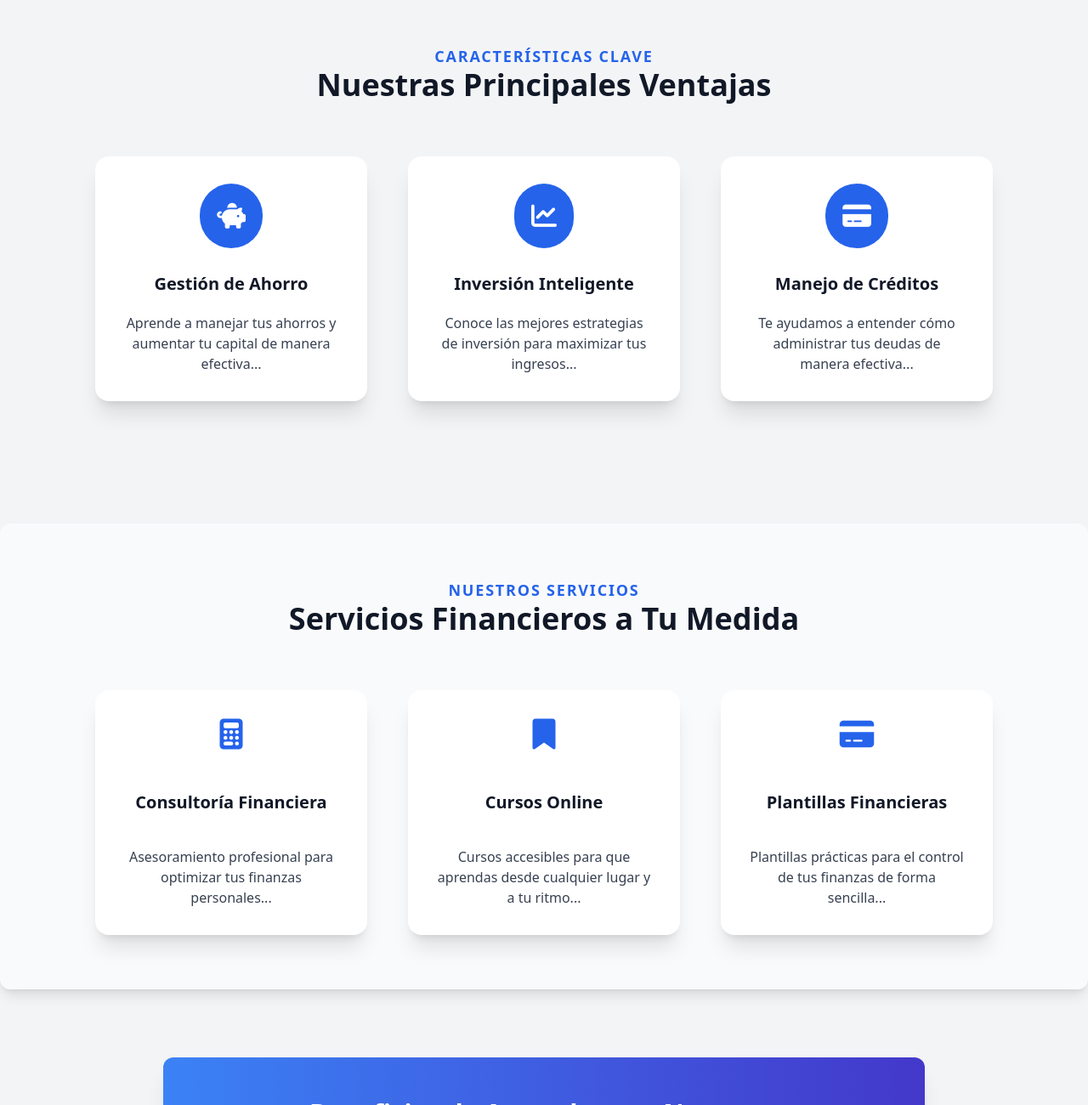
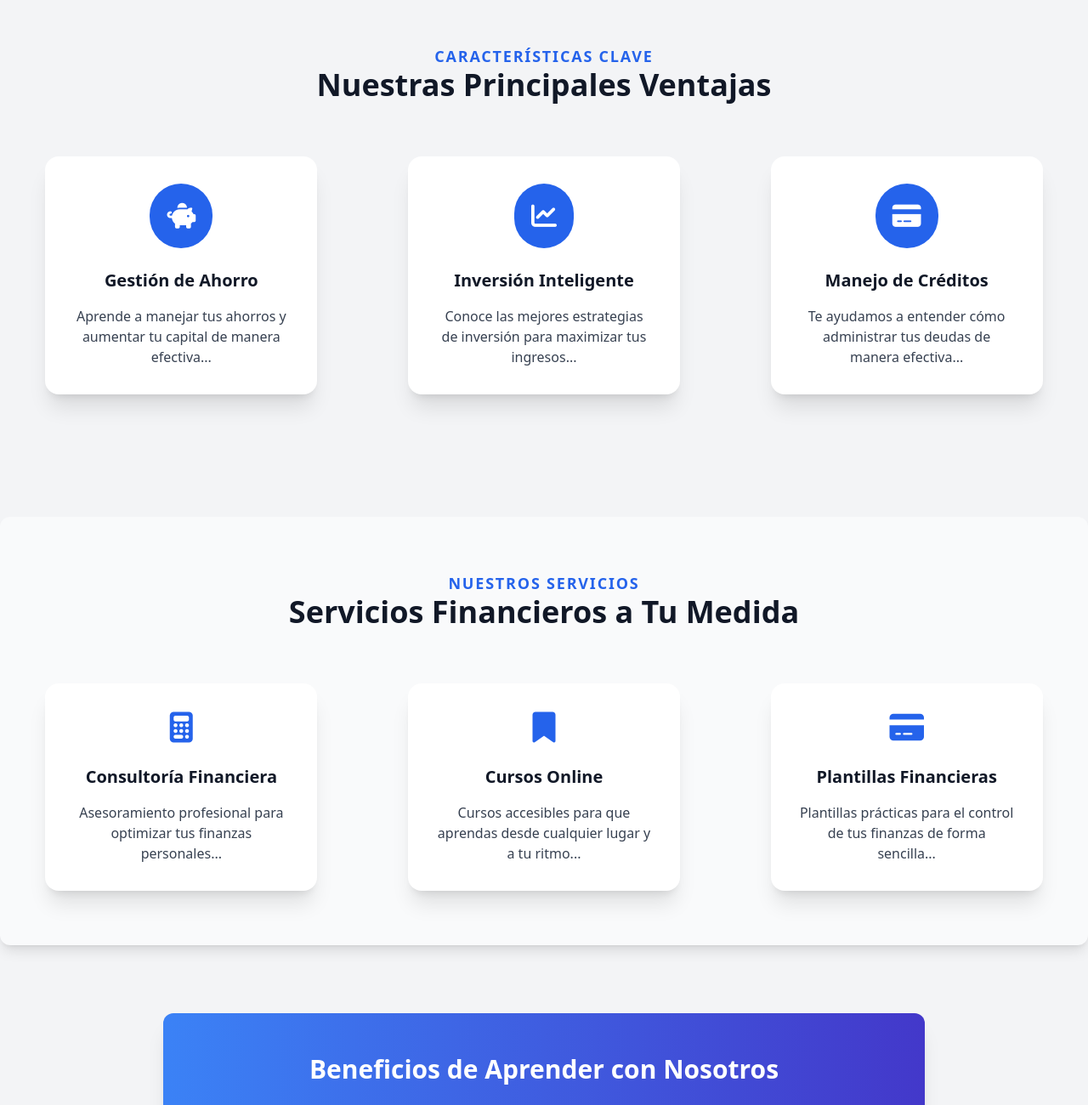
Before and after one commit to luisvv156/IzIFinanzas, a plain HTML site: page index.html in a window 1280 px wide. Shown: the part 1071-2371 px from the top of the page at 85% size. Drawn offline with nearby package versions, Linux system fonts and the light colour scheme.

Commit message:
Add files via upload

```diff
--- a/index.html
+++ b/index.html
@@ -68,7 +68,6 @@
         </div>
     </div>
 </div>
-<!-- About End -->
 
     <!-- Feature Start -->
 <div class="container mx-auto py-16 px-6">
@@ -76,22 +75,22 @@
         <h6 class="text-blue-600 uppercase tracking-widest text-lg font-semibold">Características Clave</h6>
         <h1 class="text-4xl font-bold text-gray-900">Nuestras Principales Ventajas</h1>
     </div>
-    <div class="flex flex-wrap justify-center gap-12">
-        <div class="bg-white w-80 h-72 rounded-2xl shadow-xl p-8 flex flex-col items-center justify-between transform hover:scale-105 transition-all duration-300 hover:shadow-2xl">
+    <div class="grid grid-cols-1 md:grid-cols-2 lg:grid-cols-3 gap-12">
+        <div class="bg-white w-full max-w-xs mx-auto rounded-2xl shadow-xl p-8 flex flex-col items-center justify-between transform hover:scale-105 transition-all duration-300 hover:shadow-2xl">
             <div class="bg-blue-600 text-white p-5 rounded-full mb-6">
                 <i class="fa-solid fa-piggy-bank text-3xl"></i>
             </div>
             <h5 class="text-xl font-semibold text-gray-900 text-center">Gestión de Ahorro</h5>
             <p class="text-gray-700 text-center mt-4">Aprende a manejar tus ahorros y aumentar tu capital de manera efectiva...</p>
         </div>
-        <div class="bg-white w-80 h-72 rounded-2xl shadow-xl p-8 flex flex-col items-center justify-between transform hover:scale-105 transition-all duration-300 hover:shadow-2xl">
+        <div class="bg-white w-full max-w-xs mx-auto rounded-2xl shadow-xl p-8 flex flex-col items-center justify-between transform hover:scale-105 transition-all duration-300 hover:shadow-2xl">
             <div class="bg-blue-600 text-white p-5 rounded-full mb-6">
                 <i class="fa-solid fa-chart-line text-3xl"></i>
             </div>
             <h5 class="text-xl font-semibold text-gray-900 text-center">Inversión Inteligente</h5>
             <p class="text-gray-700 text-center mt-4">Conoce las mejores estrategias de inversión para maximizar tus ingresos...</p>
         </div>
-        <div class="bg-white w-80 h-72 rounded-2xl shadow-xl p-8 flex flex-col items-center justify-between transform hover:scale-105 transition-all duration-300 hover:shadow-2xl">
+        <div class="bg-white w-full max-w-xs mx-auto rounded-2xl shadow-xl p-8 flex flex-col items-center justify-between transform hover:scale-105 transition-all duration-300 hover:shadow-2xl">
             <div class="bg-blue-600 text-white p-5 rounded-full mb-6">
                 <i class="fa-solid fa-credit-card text-3xl"></i>
             </div>
@@ -102,25 +101,24 @@
 </div>
 <!-- Feature End -->
 
-
 <!-- Service Start -->
 <div class="container mx-auto py-16 px-6 bg-gray-50 rounded-xl shadow-lg mt-20">
     <div class="text-center mb-16">
         <h6 class="text-blue-600 uppercase tracking-widest text-lg font-semibold">Nuestros Servicios</h6>
         <h1 class="text-4xl font-bold text-gray-900">Servicios Financieros a Tu Medida</h1>
     </div>
-    <div class="flex flex-wrap justify-center gap-12">
-        <div class="bg-white w-80 h-72 rounded-2xl shadow-xl p-8 flex flex-col items-center justify-between transform hover:scale-105 transition-all duration-300 hover:shadow-2xl">
+    <div class="grid grid-cols-1 md:grid-cols-2 lg:grid-cols-3 gap-12">
+        <div class="bg-white w-full max-w-xs mx-auto rounded-2xl shadow-xl p-8 flex flex-col items-center justify-between transform hover:scale-105 transition-all duration-300 hover:shadow-2xl">
             <i class="fa fa-calculator text-4xl text-blue-600 mb-6"></i>
             <h5 class="text-xl font-semibold text-gray-900 text-center">Consultoría Financiera</h5>
             <p class="text-gray-700 text-center mt-4">Asesoramiento profesional para optimizar tus finanzas personales...</p>
         </div>
-        <div class="bg-white w-80 h-72 rounded-2xl shadow-xl p-8 flex flex-col items-center justify-between transform hover:scale-105 transition-all duration-300 hover:shadow-2xl">
+        <div class="bg-white w-full max-w-xs mx-auto rounded-2xl shadow-xl p-8 flex flex-col items-center justify-between transform hover:scale-105 transition-all duration-300 hover:shadow-2xl">
             <i class="fa fa-bookmark text-4xl text-blue-600 mb-6"></i>
             <h5 class="text-xl font-semibold text-gray-900 text-center">Cursos Online</h5>
             <p class="text-gray-700 text-center mt-4">Cursos accesibles para que aprendas desde cualquier lugar y a tu ritmo...</p>
         </div>
-        <div class="bg-white w-80 h-72 rounded-2xl shadow-xl p-8 flex flex-col items-center justify-between transform hover:scale-105 transition-all duration-300 hover:shadow-2xl">
+        <div class="bg-white w-full max-w-xs mx-auto rounded-2xl shadow-xl p-8 flex flex-col items-center justify-between transform hover:scale-105 transition-all duration-300 hover:shadow-2xl">
             <i class="fa fa-credit-card text-4xl text-blue-600 mb-6"></i>
             <h5 class="text-xl font-semibold text-gray-900 text-center">Plantillas Financieras</h5>
             <p class="text-gray-700 text-center mt-4">Plantillas prácticas para el control de tus finanzas de forma sencilla...</p>
@@ -128,7 +126,6 @@
     </div>
 </div>
 <!-- Service End -->
-
 
 <!-- Benefits Section -->
 <div class="bg-gradient-to-r from-blue-500 to-indigo-700 text-white shadow-xl rounded-xl p-12 max-w-4xl mx-auto mt-20 text-center">
@@ -224,7 +221,6 @@
 </div>
 <!-- Footer End -->
 
-
 <script>
     let index = 0;
     const slides = document.querySelectorAll("#carousel > div");
```
Lines whose indentation alone changed are shown as unchanged.
